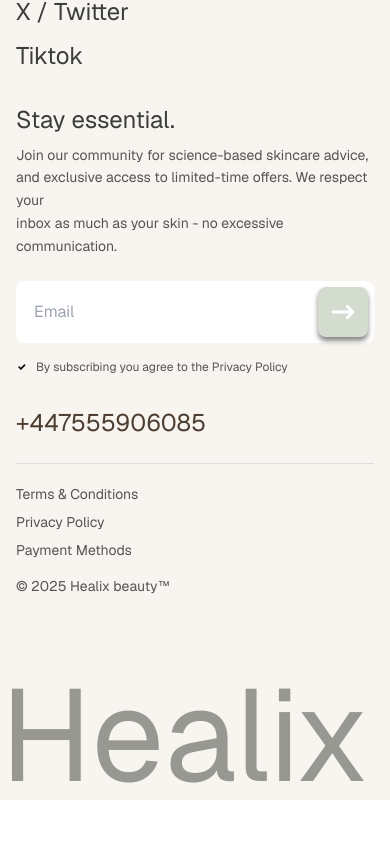
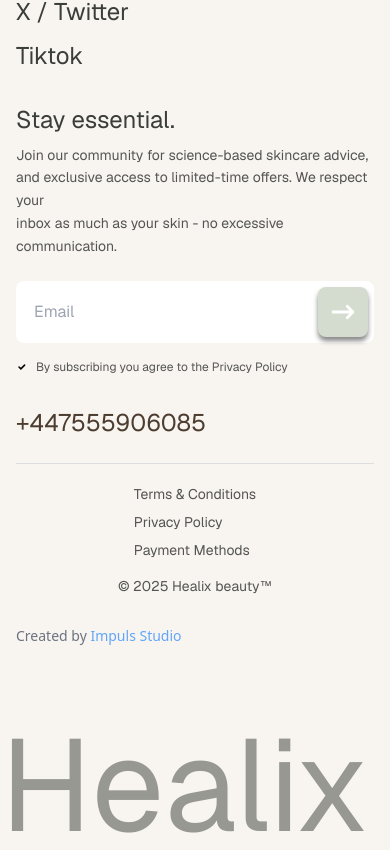
Before and after one commit to Chornei-Olha/Healix-beauty, a Next.js app: page /pricePage in a window 390 px wide. Shown: the part 2795-3645 px from the top of the page. Before the commit the page ends 3595 px from the top, so only its background shows below. Built offline with nearby package versions, Linux system fonts and the light colour scheme.

Commit message:
Update components, add new services and testimonials, remove old images

```diff
--- a/src/components/common/Footer.tsx
+++ b/src/components/common/Footer.tsx
@@ -1,6 +1,7 @@
 'use client';
 import React, { useState } from 'react';
 import Image from 'next/image';
+import Link from 'next/link';
 
 interface FooterProps {
   className?: string;
@@ -19,19 +20,19 @@
   const menuLinks = [
     { label: 'About', href: '/about' },
     { label: 'Pricing', href: '/pricing' },
-    { label: 'Reviews', href: '/reviews' }
+    { label: 'Reviews', href: '/reviews' },
   ];
 
   const socialLinks = [
     { label: 'Instagram', href: '#' },
     { label: 'X / Twitter', href: '#' },
-    { label: 'Tiktok', href: '#' }
+    { label: 'Tiktok', href: '#' },
   ];
 
   const legalLinks = [
     { label: 'Terms & Conditions', href: '/terms' },
     { label: 'Privacy Policy', href: '/privacy' },
-    { label: 'Payment Methods', href: '/payment' }
+    { label: 'Payment Methods', href: '/payment' },
   ];
 
   return (
@@ -65,8 +66,10 @@
             </ul>
             <div className="pt-4 sm:pt-6">
               <p className="text-sm font-manrope font-light text-global-1 leading-relaxed">
-                1 Sea View Rd, Parkstone, Poole<br />
-                BH12 3LP<br />
+                1 Sea View Rd, Parkstone, Poole
+                <br />
+                BH12 3LP
+                <br />
                 Office 9
               </p>
             </div>
@@ -96,15 +99,20 @@
                 Stay essential.
               </h3>
               <p className="text-sm font-medium font-geist text-global-12 leading-relaxed">
-                Join our community for science-based skincare advice,<br />
-                and exclusive access to limited-time offers. We respect your<br />
+                Join our community for science-based skincare advice,
+                <br />
+                and exclusive access to limited-time offers. We respect your
+                <br />
                 inbox as much as your skin - no excessive communication.
               </p>
             </div>
 
             {/* Email Subscription Form */}
             <div className="space-y-4">
-              <form onSubmit={handleEmailSubmit} className="flex items-center bg-global-12 rounded-lg p-1.5">
+              <form
+                onSubmit={handleEmailSubmit}
+                className="flex items-center bg-global-12 rounded-lg p-1.5"
+              >
                 <input
                   type="email"
                   placeholder="Email"
@@ -156,7 +164,7 @@
 
         {/* Bottom Links */}
         <div className="border-t border-[#dedede] pt-5 sm:pt-6">
-          <div className="flex flex-col sm:flex-row justify-between items-start sm:items-center space-y-4 sm:space-y-0">
+          <div className="flex flex-col sm:flex-row justify-between items-center sm:items-center space-y-4 sm:space-y-0">
             <div className="flex flex-col sm:flex-row space-y-2 sm:space-y-0 sm:space-x-8">
               {legalLinks.map((link, index) => (
                 <a
@@ -168,10 +176,22 @@
                 </a>
               ))}
             </div>
-            <p className="text-sm font-medium font-geist text-global-12">
-              © 2025 Healix beauty™
-            </p>
+            <p className="text-sm font-medium font-geist text-global-12">© 2025 Healix beauty™</p>
           </div>
+        </div>
+        <div className="mt-[30px]">
+          {' '}
+          <p className="text-sm text-gray-500">
+            Created by{' '}
+            <Link
+              href="https://impuls-studio.com.ua/"
+              target="_blank"
+              rel="noopener noreferrer"
+              className="text-blue-400 hover:underline"
+            >
+              Impuls Studio
+            </Link>
+          </p>
         </div>
       </div>
     </footer>
--- a/src/components/common/SkinPromoSection.tsx
+++ b/src/components/common/SkinPromoSection.tsx
@@ -13,7 +13,9 @@
             className="absolute inset-0 bg-cover bg-center"
             style={{ backgroundImage: 'url(/images/img__0x0.webp)' }}
           />
-          <div className="relative bg-gradient-to-t from-global-3 to-transparent p-7 h-full flex flex-col justify-between">
+          <div className=" absolute inset-0 bg-black/38 z-10" />
+
+          <div className="relative bg-gradient-to-b from-[#090909]/40 to-[#090909]/40 p-7 h-full flex flex-col justify-between">
             <div className="flex justify-end">
               <Image
                 src="/images/img_component_1_white_a700.svg"
```
Also changed, not shown: 1 other file (tests, documents, lock files or other folders).
